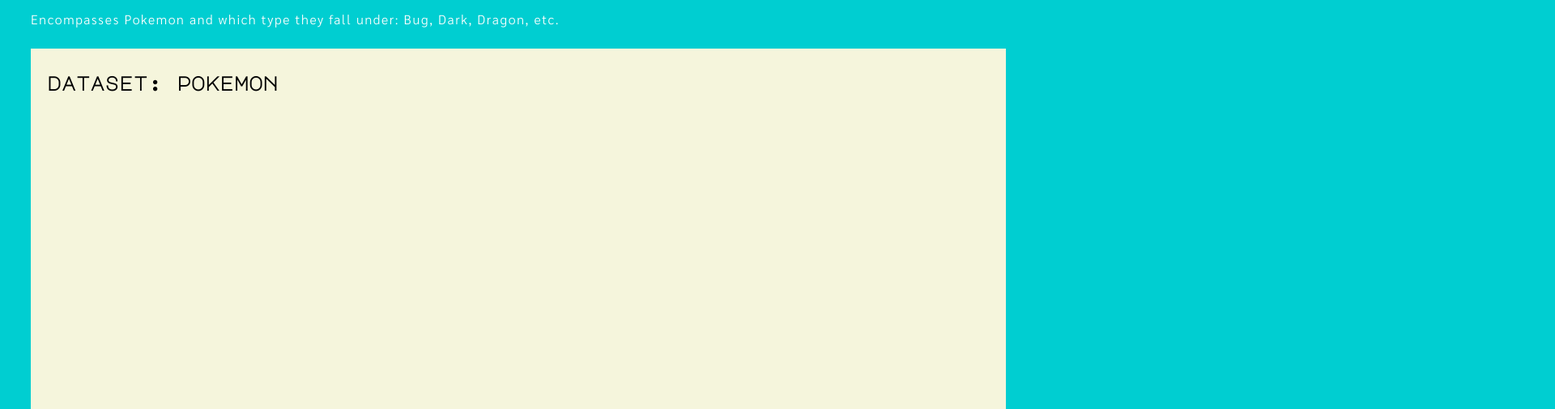
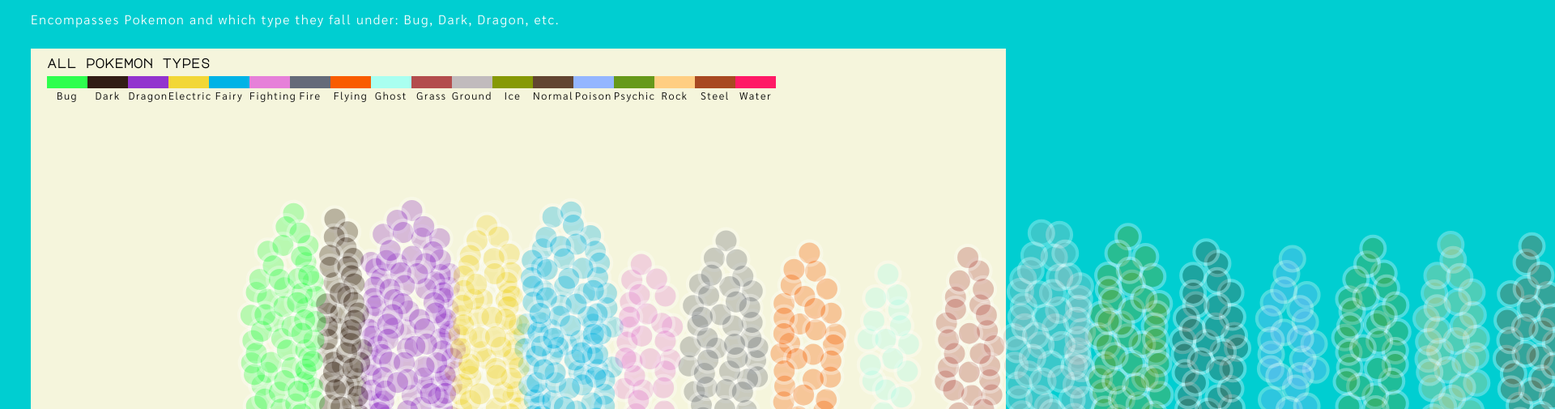
Before and after one commit to kierank1/CPSC583_Project, a plain HTML site: page orientedCircles.html in a window 1280 px wide. Shown: the part 111-616 px from the top of the page at 81% size, 1920 px wide, since content can reach past the window. Drawn offline with nearby package versions, Linux system fonts and the light colour scheme; animation ran at ten frames a second.

Commit message:
Finished Oriented Circle Portion

```diff
--- /dev/null
+++ b/OrientedCircleStyle.css
@@ -0,0 +1,59 @@
+circle {
+    stroke: white;
+    fill: #05668D;
+    opacity: 0.3;
+    stroke-width: 2px;
+}
+h2 {
+    text-align: left;
+    float: left;
+
+    font-family: "Major Mono Display", sans-serif;
+    font-size: 1.5em;
+    letter-spacing: normal;
+    text-transform: lowercase;
+}
+
+h7 {
+    float: left;
+    padding-top: 1.1em;
+    padding-left: 2.5em;
+}
+
+.my-legend .legend-title {
+    font-family: "Major Mono Display", sans-serif;
+    text-align: left;
+    margin-bottom: 8px;
+    letter-spacing: normal;
+    text-transform: lowercase;
+    font-weight: bold;
+}
+.my-legend .legend-colours ul {
+    margin: 0;
+    padding: 0;
+    float: left;
+    list-style: none;
+}
+.my-legend .legend-colours ul li {
+    display: block;
+    float: left;
+    width: 50px;
+    margin-bottom: 6px;
+    text-align: center;
+    font-size: 80%;
+    list-style: none;
+}
+.my-legend ul.legend-labels li span {
+    display: block;
+    float: left;
+    height: 15px;
+    width: 50px;
+}
+.my-legend .legend-source {
+    font-size: 70%;
+    color: #999;
+    clear: both;
+}
+.my-legend a {
+    color: #777;
+}
--- a/orientedCircles.html
+++ b/orientedCircles.html
@@ -4,9 +4,10 @@
     <meta charset="UTF-8">
     <title>CPSC 583 Group Project: Implementation</title>
     <link rel="stylesheet" type="text/css" href="style.css" />
+    <link rel="stylesheet" type="text/css" href="OrientedCircleStyle.css">
     <script src="https://d3js.org/d3.v5.min.js"></script>
-    <script type="text/javascript" src="orientedCircles.js"></script>
 </head>
+
 <body>
 <h1>Pokemon & Their Types</h1>
 <div id="div_page_desc">
@@ -14,9 +15,127 @@
 </div>
 <div id="div_visuals">
     <div id="div_data_desc">
-        <h2>Dataset: Pokemon</h2>
+        <div class='my-legend'>
+            <div class='legend-title'>All Pokemon Types</div>
+            <div class='legend-colours'>
+                <ul class='legend-labels'>
+                    <li><span style='background:#2eff4e;'></span>Bug</li>
+                    <li><span style='background:#321d15;'></span>Dark</li>
+                    <li><span style='background:#9334ce;'></span>Dragon</li>
+                    <li><span style='background:#f2d736;'></span>Electric</li>
+                    <li><span style='background:#00B3E6;'></span>Fairy</li>
+                    <li><span style='background:#e680d9;'></span>Fighting</li>
+                    <li><span style='background:#656b79;'></span>Fire</li>
+                    <li><span style='background:#f95c00;'></span>Flying</li>
+                    <li><span style='background:#a9fff0;'></span>Ghost</li>
+                    <li><span style='background:#B34D4D;'></span>Grass</li>
+                    <li><span style='background:#c1bbbd;'></span>Ground</li>
+                    <li><span style='background:#869905;'></span>Ice</li>
+                    <li><span style='background:#624531;'></span>Normal</li>
+                    <li><span style='background:#94b6ff;'></span>Poison</li>
+                    <li><span style='background:#66991A;'></span>Psychic</li>
+                    <li><span style='background:#ffce82;'></span>Rock</li>
+                    <li><span style='background:#a84921;'></span>Steel</li>
+                    <li><span style='background:#FF1A66;'></span>Water</li>
+                </ul>
+            </div>
+        </div>
     </div>
-    <svg id="vis"></svg>
+    <div id="my_dataviz"></div>
 </div>
+
+<script>
+
+
+    let width = 2000;
+    let height = 600
+    let radius = 15;
+    let vData;
+
+
+    // append the svg object to the body of the page
+    let svg = d3.select("#my_dataviz")
+        .append("svg")
+        .attr("width", width)
+        .attr("height", height)
+
+    // create dummy data -> just one element per circle
+    d3.csv("Pokemon.csv", function(d) {
+        return {
+            name: d.Name,
+            type: d.Type1
+        };
+    }).then(function(internalData) {
+        // A scale that gives a X target position for each group
+        let data = internalData;
+
+        let x = d3.scaleOrdinal()
+            .domain([1, 2, 3, 4, 5, 6, 7, 8, 9, 10, 11, 12, 13, 14, 15, 16, 17, 18])
+            .range([100, 150, 250, 350, 450, 550, 650, 750, 850, 950, 1050, 1150, 1250, 1350, 1450, 1550, 1650, 1750])
+
+        // A color scale
+        let color = d3.scaleOrdinal()
+            .domain([1, 2, 3, 4, 5, 6, 7, 8, 9, 10, 11, 12, 13, 14, 15, 16, 17, 18])
+            .range(['#2eff4e', '#321d15', '#9334ce', '#f2d736', '#00B3E6',
+                '#e680d9', '#656b79', '#f95c00', '#a9fff0', '#B34D4D',
+                '#c1bbbd', '#869905', '#624531', '#94b6ff', '#66991A',
+                '#ffce82', '#a84921', '#FF1A66'])
+
+        // Initialize the circle: all located at the center of the svg area
+        let node = svg.append("g")
+            .selectAll("circle")
+            .data(data)
+            .enter()
+            .append("circle")
+            .attr("r", radius)
+            .attr("cx", width / 2)
+            .attr("cy", height / 2)
+            .style("fill", function(d){ return color(d.type)})
+            //.style("fill-opacity", 1.0)
+            .attr("stroke", "black")
+            .style("stroke-width", 4)
+            .call(d3.drag() // call specific function when circle is dragged
+                .on("start", dragstarted)
+                .on("drag", dragged)
+                .on("end", dragended));
+
+        // Features of the forces applied to the nodes:
+        let simulation = d3.forceSimulation()
+            .force("x", d3.forceX().strength(1).x( function(d){return x(d.type) } ))
+            .force("y", d3.forceY().strength(0.05).y( height/2 ))
+            .force("center", d3.forceCenter().x(width / 2).y(height / 2)) // Attraction to the center of the svg area
+            .force("charge", d3.forceManyBody().strength(10)) // Nodes are attracted one each other of value is > 0
+            .force("collide", d3.forceCollide().strength(.1).radius(32).iterations(1)) // Force that avoids circle overlapping
+
+        // Apply these forces to the nodes and update their positions.
+        // Once the force algorithm is happy with positions ('alpha' value is low enough), simulations will stop.
+        simulation
+            .nodes(data)
+            .on("tick", function(d){
+                node
+                    .attr("cx", function(d) { return d.x = Math.max(radius, Math.min(width - radius, d.x)); })
+                    .attr("cy", function(d) { return d.y = Math.max(radius, Math.min(height - radius, d.y)); });
+            });
+
+        // What happens when a circle is dragged?
+        function dragstarted(d) {
+            if (!d3.event.active) simulation.alphaTarget(.03).restart();
+            d.fx = d.x;
+            d.fy = d.y;
+        }
+        function dragged(d) {
+            d.fx = d3.event.x;
+            d.fy = d3.event.y;
+        }
+        function dragended(d) {
+            if (!d3.event.active) simulation.alphaTarget(.03);
+            d.fx = null;
+            d.fy = null;
+        }
+
+    })
+
+</script>
+
 </body>
 </html>
```
Also changed, not shown: orientedCircles.js (deleted).
